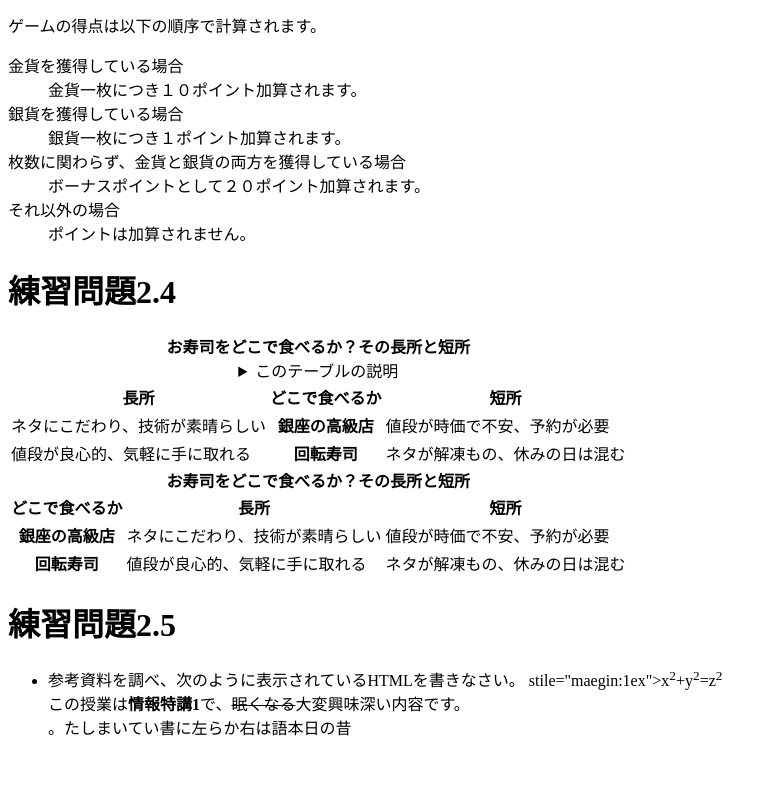
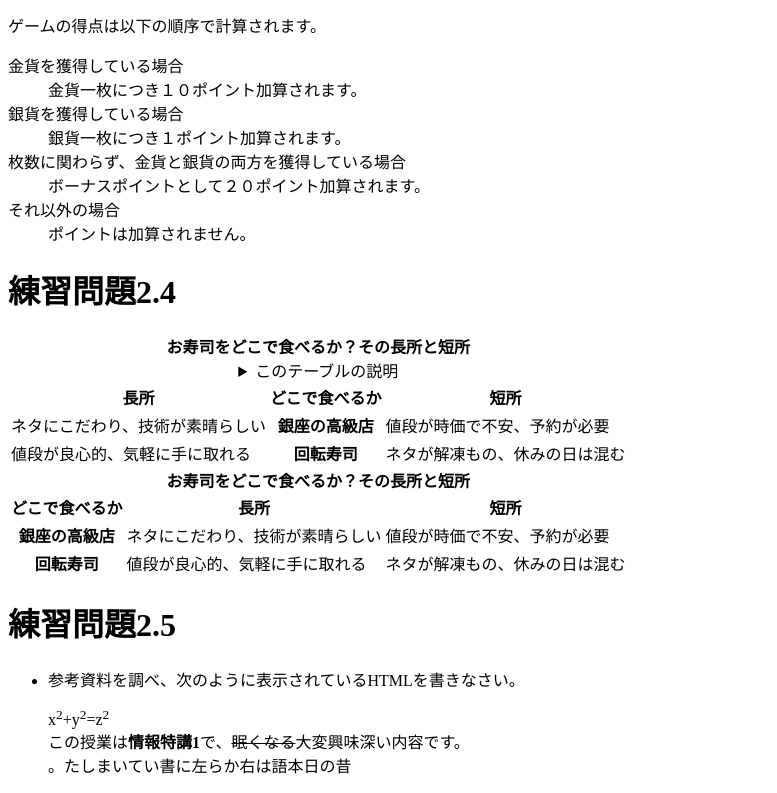
Before and after one commit to enndouryouta/danntyou, a plain HTML site: page index.html in a window 1280 px wide. Shown: the part 613-1406 px from the top of the page, without its empty margins (0-777 px from the left). Before the commit the page ends 1368 px from the top, so only its background shows below. Drawn offline with Linux system fonts and the light colour scheme.

Commit message:
Update index.html

```diff
--- a/index.html
+++ b/index.html
@@ -80,7 +80,7 @@
     <h1>練習問題2.5</h1>
     <ul>
         <li>参考資料を調べ、次のように表示されているHTMLを書きなさい。
-
+            <p
                 stile="maegin:1ex">x<sup>2</sup>+y<sup>2</sup>=z<sup>2</sup>
                 <br>
                 この授業は<b>情報特講1</b>で、<s>眠くなる</s>大変興味深い内容です。<br/>
```
